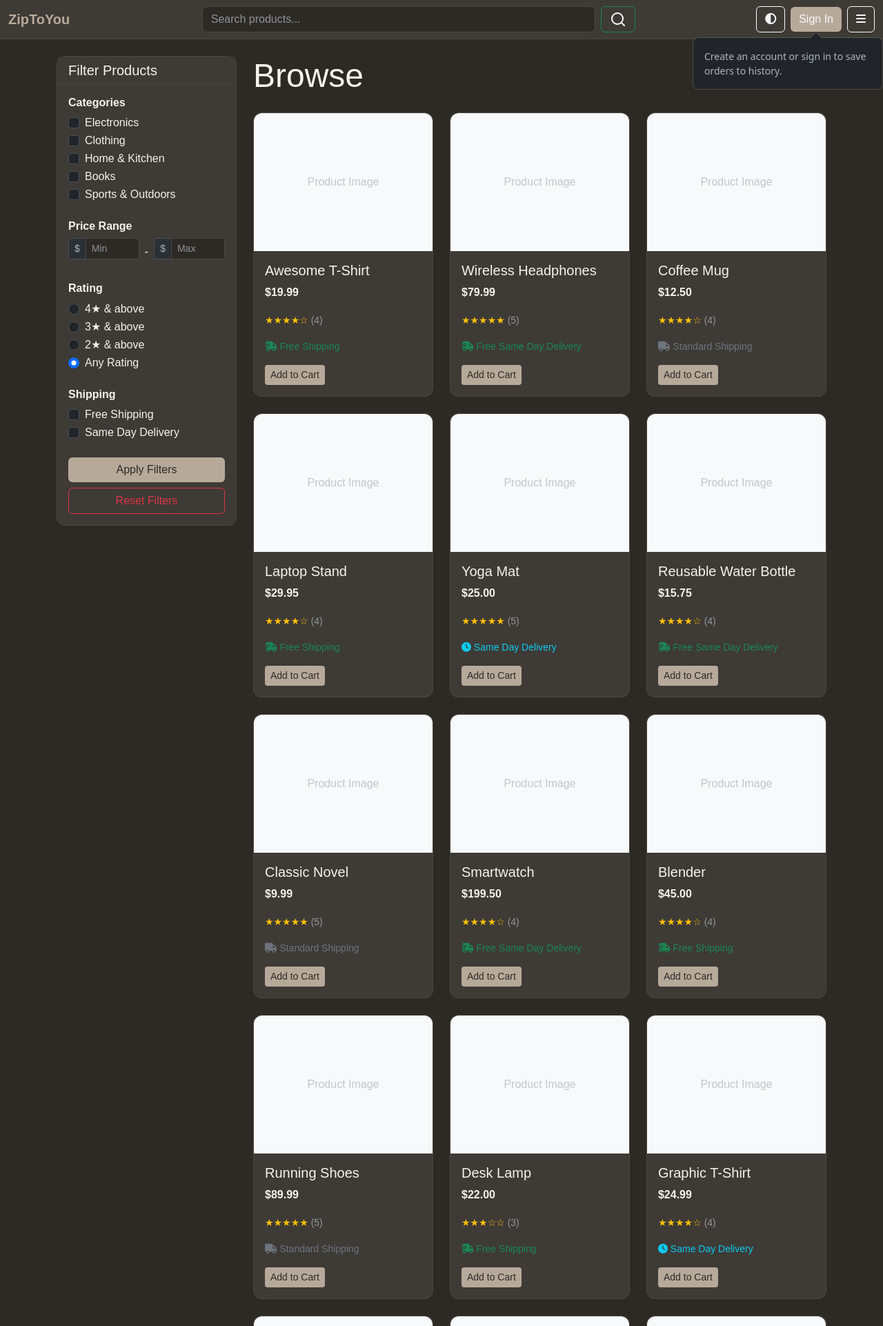
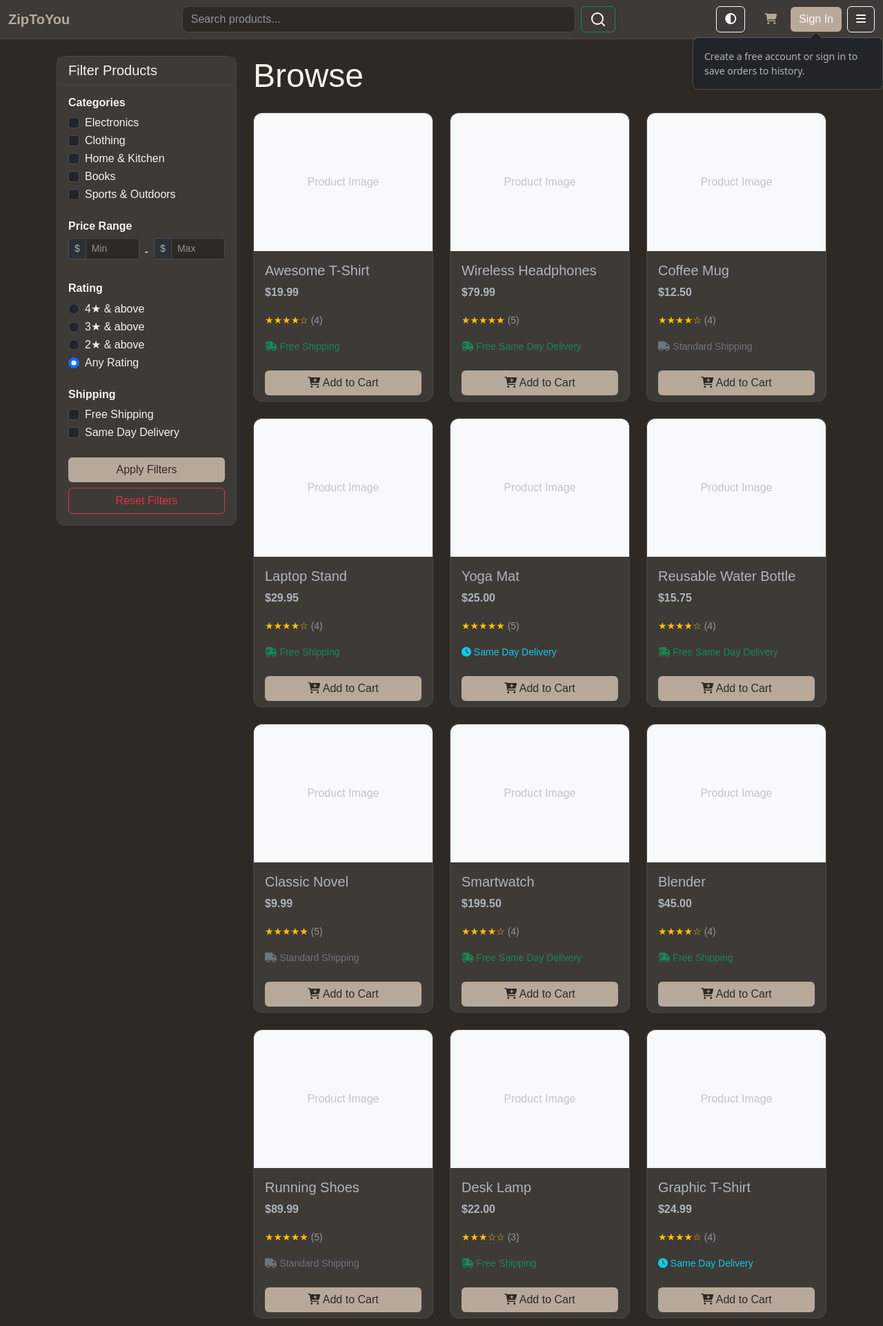
Before and after one commit to tylerlv3/cs361_main, a Flask app: page / in a window 1280 px wide. Shown: the top 1922 px of the page at 69% size. Run offline with Flask 3, Linux system fonts and the light colour scheme.

Commit message:
added temporary cart service

```diff
--- a/website/templates/base.html
+++ b/website/templates/base.html
@@ -30,6 +30,16 @@
                 <button id="themeToggle" class="btn btn-outline-light me-2" type="button">
                     <i class="fas fa-adjust"></i>
                 </button>
+                <div style="margin-right: 20px; margin-left: 20px;">
+                    <a class="nav-link position-relative" href="#">
+                        <i class="fas fa-shopping-cart"></i>
+                        {% if session.get('cart') %}
+                        <span class="position-absolute top-0 start-100 translate-middle badge rounded-pill bg-danger">
+                            {{ session.get('cart')|length }}
+                        </span>
+                        {% endif %}
+                    </a>
+                </div>
                 {% if is_logged_in %}
                     <div class="d-flex align-items-center">
                         <span class="text-light me-2">Hi, {{ name }}</span>
@@ -43,7 +53,7 @@
                             data-bs-placement="bottom"
                             data-bs-trigger="manual"
                             data-bs-custom-class="signin-popover"
-                            data-bs-content="Create an account or sign in to save orders to history.">
+                            data-bs-content="Create a free account or sign in to save orders to history.">
                         <a href="/userInit" class="nav-link text-light">Sign In</a>
                     </button>
                 {% endif %}
@@ -73,7 +83,6 @@
                         <i class="fas fa-cog me-2"></i>Account Settings
                     </a>
                 </li>
-                <!-- maybe more menu items -->
             </ul>
         </div>
     </div>
--- a/website/templates/home.html
+++ b/website/templates/home.html
@@ -134,14 +134,14 @@
                  data-rating="{{ product.rating | default(0, true) }}"
                  data-free-shipping="{{ 'true' if product.freeShipping else 'false' }}"
                  data-same-day="{{ 'true' if product.sameDayDelivery else 'false' }}">
-                <a href="{{ url_for('views.product', productID=product.id) }}" class="text-decoration-none text-dark product-link">
                 <div class="card h-100">
+                    <a href="{{ url_for('views.product', productID=product.id) }}" class="text-decoration-none">
                         <div class="bg-light d-flex justify-content-center align-items-center" style="height: 200px;">
                             <span class="text-muted">Product Image</span>
                         </div>
                         <div class="card-body">
-                        <h5 class="card-title">{{ product.title }}</h5>
-                        <p class="card-text fw-bold">${{ "%.2f"|format(product.price) }}</p>
+                            <h5 class="card-title text-body">{{ product.title }}</h5>
+                            <p class="card-text fw-bold text-body">${{ "%.2f"|format(product.price) }}</p>
 
                             {% if product.rating and product.rating > 0 %}
                             <p class="card-text">
@@ -163,12 +163,16 @@
                             {% else %}
                             <p class="card-text text-secondary small"><i class="fas fa-truck"></i> Standard Shipping</p>
                             {% endif %}
-                        <div class="d-flex justify-content-between align-items-center mt-auto">
-                            <button class="btn btn-sm btn-primary">Add to Cart</button>
+                        </div>
+                    </a>
+                    <div class="card-footer bg-transparent border-top-0">
+                        <form action="{{ url_for('views.add_to_cart', product_id=product.id) }}" method="POST">
+                            <button type="submit" class="btn btn-primary w-100">
+                                <i class="fas fa-cart-plus"></i> Add to Cart
+                            </button>
+                        </form>
                     </div>
                 </div>
-                </div>
-                </a>
             </div>
             {% endfor %}
             {% else %}
--- a/website/views.py
+++ b/website/views.py
@@ -244,3 +244,28 @@ def product(productID):
         flash('Products file not found.', 'error')
 
     return render_template('productPage.html', product=product)
+
+@views.route('/add-to-cart/<int:product_id>', methods=['POST'])
+def add_to_cart(product_id):
+    if 'cart' not in session:
+        session['cart'] = []
+
+    # Get product details from your database
+    # For now, we'll just store the product ID
+    if product_id not in session['cart']:
+        session['cart'].append(product_id)
+        session.modified = True
+        flash('Item added to cart!', 'success')
+    else:
+        flash('Item is already in cart!', 'info')
+
+    return redirect(request.referrer or url_for('views.home'))
+
+@views.route('/remove-from-cart/<int:product_id>', methods=['POST'])
+def remove_from_cart(product_id):
+    if 'cart' in session and product_id in session['cart']:
+        session['cart'].remove(product_id)
+        session.modified = True
+        flash('Item removed from cart!', 'success')
+
+    return redirect(request.referrer or url_for('views.home'))
```
Also changed, not shown: website/templates/productPage.html (+5 -3 lines). Lines whose indentation alone changed are shown as unchanged.
